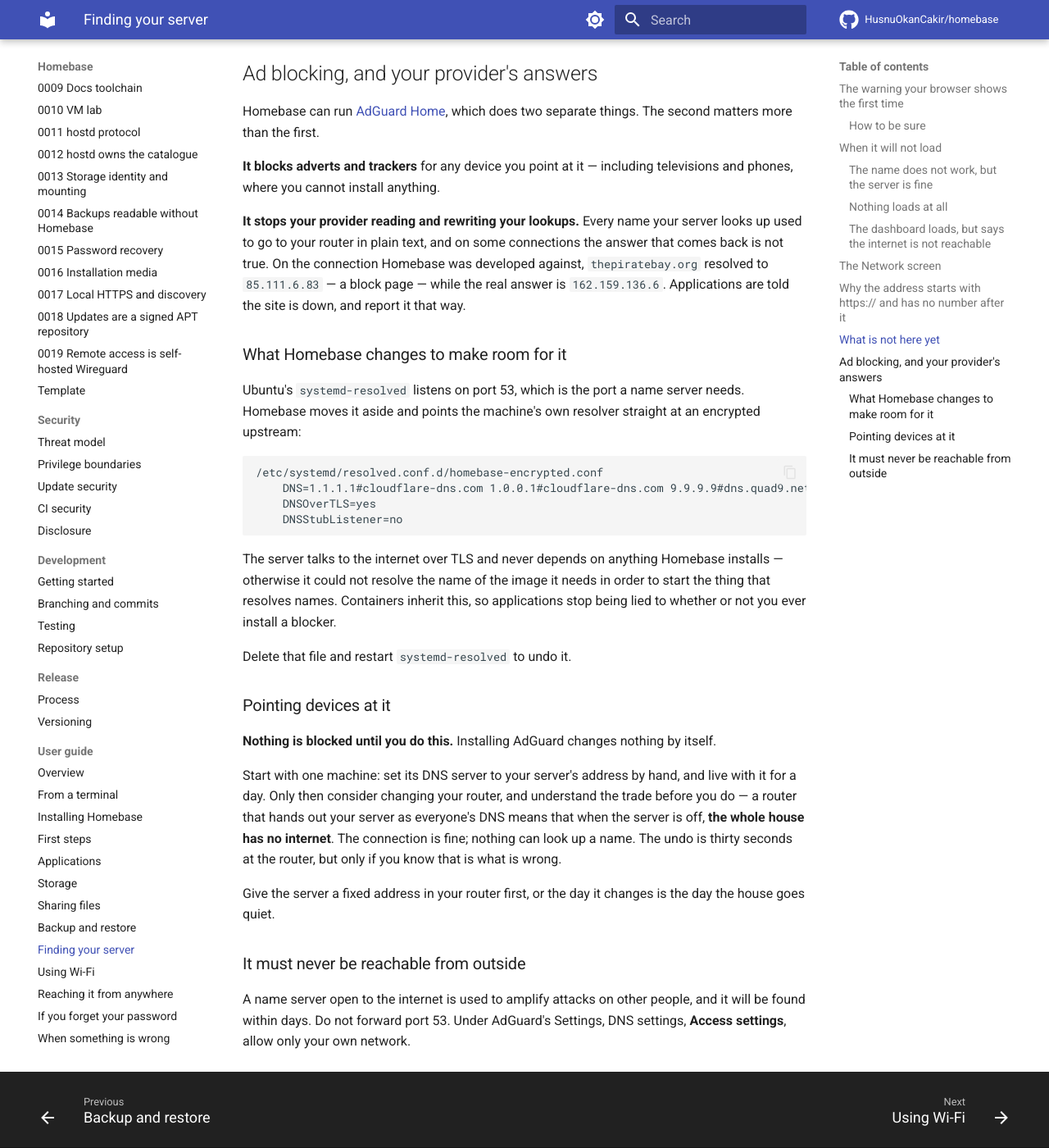
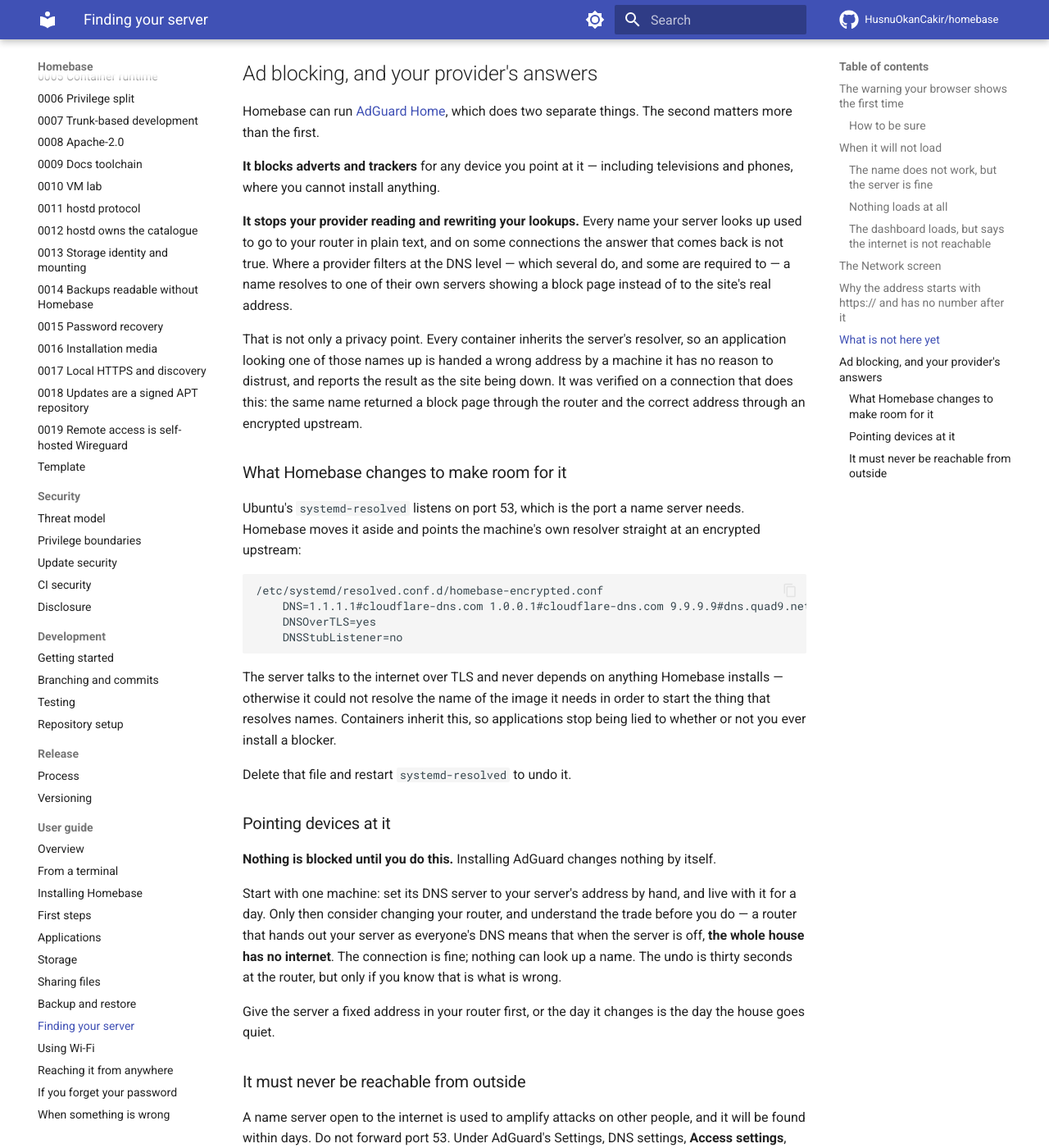
Before and after one commit to HusnuOkanCakir/homebase, an MkDocs documentation site: the page built from docs/user-guide/network.md, in a window 1280 px wide and 1400 px high, scrolled down 3374 px. Shown: the whole window at 82% size. Built offline with MkDocs 1.6.1 and Material for MkDocs 9.7.7, drawn with Linux system fonts in a browser that asks for light colours; comment, search, counter and statistics services are not loaded; some of the changed text lies outside the part shown.

Commit message:
chore(repo): a contact address, and the last of the identifying details
The maintainer's forwarding address replaces the example.com placeholders
in SECURITY.md, CODE_OF_CONDUCT.md, the disclosure policy and the
Maintainer field of every .deb this repository builds — a real address
that reaches somebody without being one that identifies them.

Then a sweep wider than a name and an email, because those are only the
obvious half.

**Where the maintainer lives, and what they looked up.** Both the DNS
documentation and the resolver script demonstrated ISP filtering with a
real blocked domain resolving to a real block-page address. Between them
those name a country, an ISP, and a lookup somebody made — from a file
that says "the connection this was written for". The point does not need
either: it is that a provider can answer with a server of their own
instead of the address asked for, which is now how it is written. It is
still stated as measured, because it was.

**A third address copied from a real machine.** The wake-on-LAN fixture
had its two physical cards swapped for the documentation range last time
and the docker0 bridge missed. Less identifying than a hardware address
and still a real value from somebody's server.

**Somebody's phone.** The VPN device-naming rule is there because an
iPhone arrives named after its owner and an apostrophe must not be
rejected — which the test demonstrated using the maintainer's own name,
four times.

**The copyright line** in NOTICE and mkdocs.yml now attributes the
project rather than the person. Worth knowing what that trades: a named
holder is a stronger claim than a project that is not a legal entity, and
this is reversible in two lines if that matters more than the name being
absent.

Checked and clean: every email-shaped string, every public IPv4 (only the
link-local and TEST-NET-3 ranges remain), SSH keys, timezones, home paths
and Wi-Fi names.

What is left is the GitHub account handle, in the Go module path, the
documentation site URL, CODEOWNERS and the repository's own links. It
cannot be a placeholder — it has to be somewhere the repository actually
lives — so it changes when the repository moves and not before.

Signed-off-by: HusnuOkanCakir <55511249+HusnuOkanCakir@users.noreply.github.com>

```diff
--- a/docs/user-guide/network.md
+++ b/docs/user-guide/network.md
@@ -142,9 +142,15 @@
 
 **It stops your provider reading and rewriting your lookups.** Every name your server
 looks up used to go to your router in plain text, and on some connections the answer that
-comes back is not true. On the connection Homebase was developed against,
-`thepiratebay.org` resolved to `85.111.6.83` — a block page — while the real answer is
-`162.159.136.6`. Applications are told the site is down, and report it that way.
+comes back is not true. Where a provider filters at the DNS level — which several do, and
+some are required to — a name resolves to one of their own servers showing a block page
+instead of to the site's real address.
+
+That is not only a privacy point. Every container inherits the server's resolver, so an
+application looking one of those names up is handed a wrong address by a machine it has no
+reason to distrust, and reports the result as the site being down. It was verified on a
+connection that does this: the same name returned a block page through the router and the
+correct address through an encrypted upstream.
 
 ### What Homebase changes to make room for it
 
--- a/mkdocs.yml
+++ b/mkdocs.yml
@@ -6,7 +6,7 @@
 repo_url: https://github.com/HusnuOkanCakir/homebase
 repo_name: HusnuOkanCakir/homebase
 edit_uri: edit/main/docs/
-copyright: Copyright &copy; 2026 Husnu Okan Cakir and the Homebase contributors
+copyright: Copyright &copy; 2026 The Homebase Project and its contributors
 
 # Warnings are errors. An orphaned page or a broken reference fails the build
 # rather than shipping quietly.
```
Also changed, not shown: CODE_OF_CONDUCT.md (+1 -1 lines), SECURITY.md (+1 -1 lines), docs/security/disclosure.md (+1 -1 lines), 6 other files.
